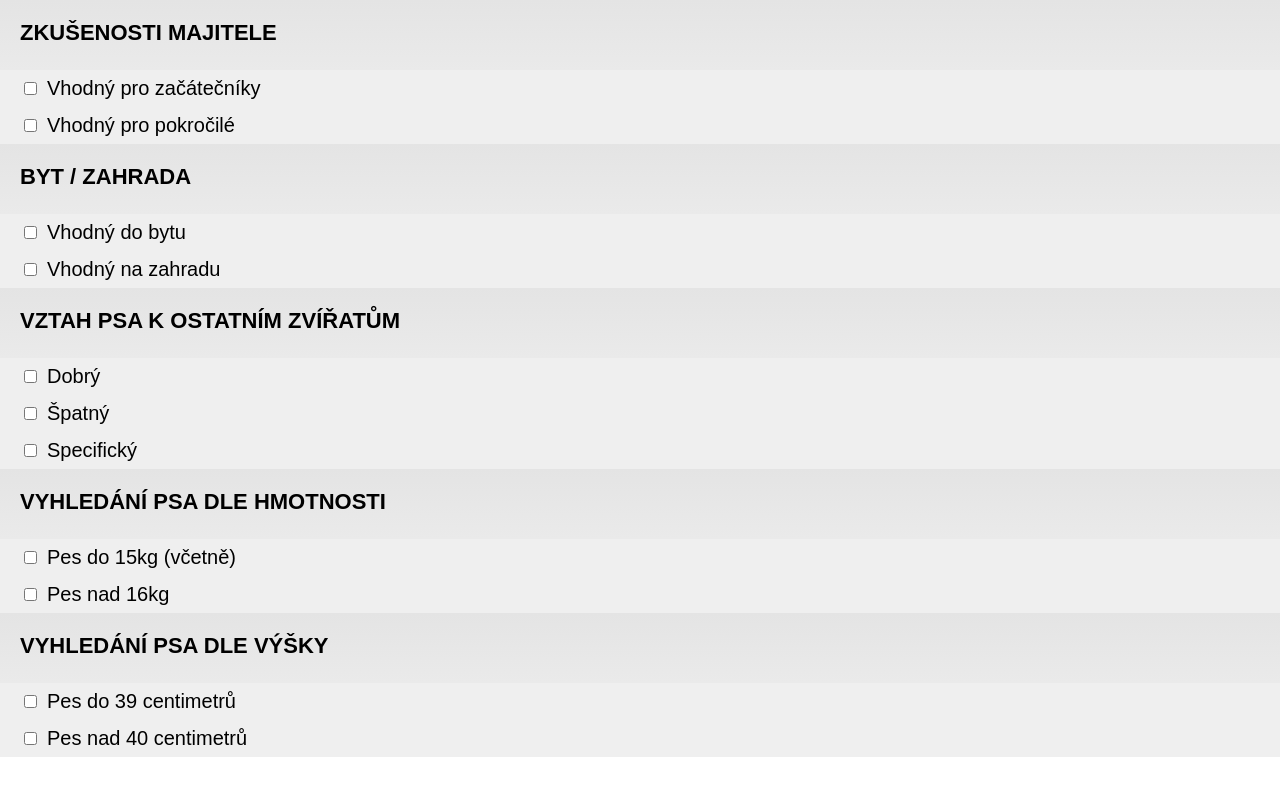
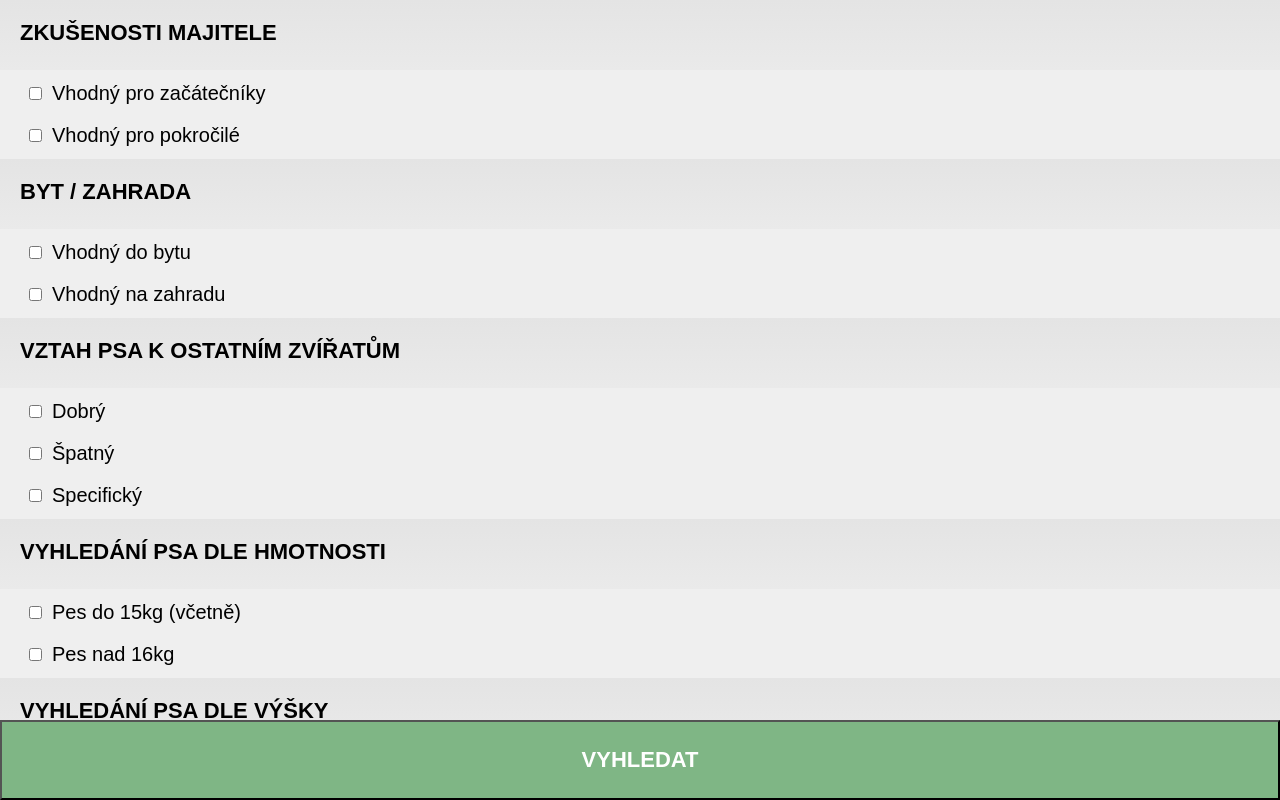
Before and after one commit to terezakuk/Psomat, a Vue app: page /search in a window 1280 px wide. Built offline with nearby package versions, Linux system fonts and the light colour scheme.

Commit message:
Tlačítko

```diff
--- a/src/components/Filter.vue
+++ b/src/components/Filter.vue
@@ -70,14 +70,14 @@
       </div>
 
    </div>
-  </div>
+
    <!--
-    <div>
+     <div class="group">
         <div class="selektor">Vyhledání podle plemene</div>
          <div class="text" >
           <input type="checkbox" id="honici" value="Honiči a barváři" v-model="kategorie" />
           <label for="honici">Honiči a barváři</label>
-      </div>
+
        <div class="text" >
           <input type="checkbox" id="chrti" value="Chrti" v-model="kategorie" />
           <label for="chrti">Chrti</label>
@@ -87,12 +87,10 @@
         <label for="jezevcici">Jezevčíci</label>
       </div>
       <div class="text" >
-        <input
-        type="checkbox"
+        <input type="checkbox"
         id="pincove"
         value="Pinčové, knírači, plemena molossoidní a švýcarští salašničtí psi"
-        v-model="kategorie"
-      />
+        v-model="kategorie" />
         <label for="pincove">Pinčové, knírači, plemena molossoidní a švýcarští salašničtí psi</label>
       </div>
       <div class="text" >
@@ -100,8 +98,7 @@
         type="checkbox"
         id="ovcaci"
         value="Plemena ovčácká, pastevecká a honácká"
-        v-model="kategorie"
-        />
+        v-model="kategorie"/>
         <label for="ovcaci">Plemena ovčácká, pastevecká a honácká</label>
       </div>
       <div class="text" >
@@ -123,10 +120,10 @@
        </div>
 
       </div>
+     -->
+    <button class="tlacidlo" v-on:click="vyhledat()">Vyhledat</button>
+  </div>
 
-    <button class="tlacitko" v-on:click="vyhledat()">Vyhledat</button>
-  </div>
--->
 </template>
 
 <script>
@@ -193,6 +190,7 @@ function mapujBoolean(bool) {
   height: 100vh;
   display: flex;
   flex-direction: column;
+  background-color: #EFEFEF;
 }
 
 .viewbox{
@@ -208,18 +206,19 @@ function mapujBoolean(bool) {
   height: 30px;
   vertical-align: middle;
 
+
 }
 .text{
   font-size: 20px;
- /*  margin: 5px; */
+  margin: 5px;
   padding: 7px 20px;
-  background-color: #EFEFEF;
+
 }
 
 .text input{
   margin-right: 10px;
 }
-.tlacitko {
+.tlacidlo {
   font-size: 22px;
   font-weight: bold;
   color: white;
```
Lines whose indentation alone changed are shown as unchanged.
